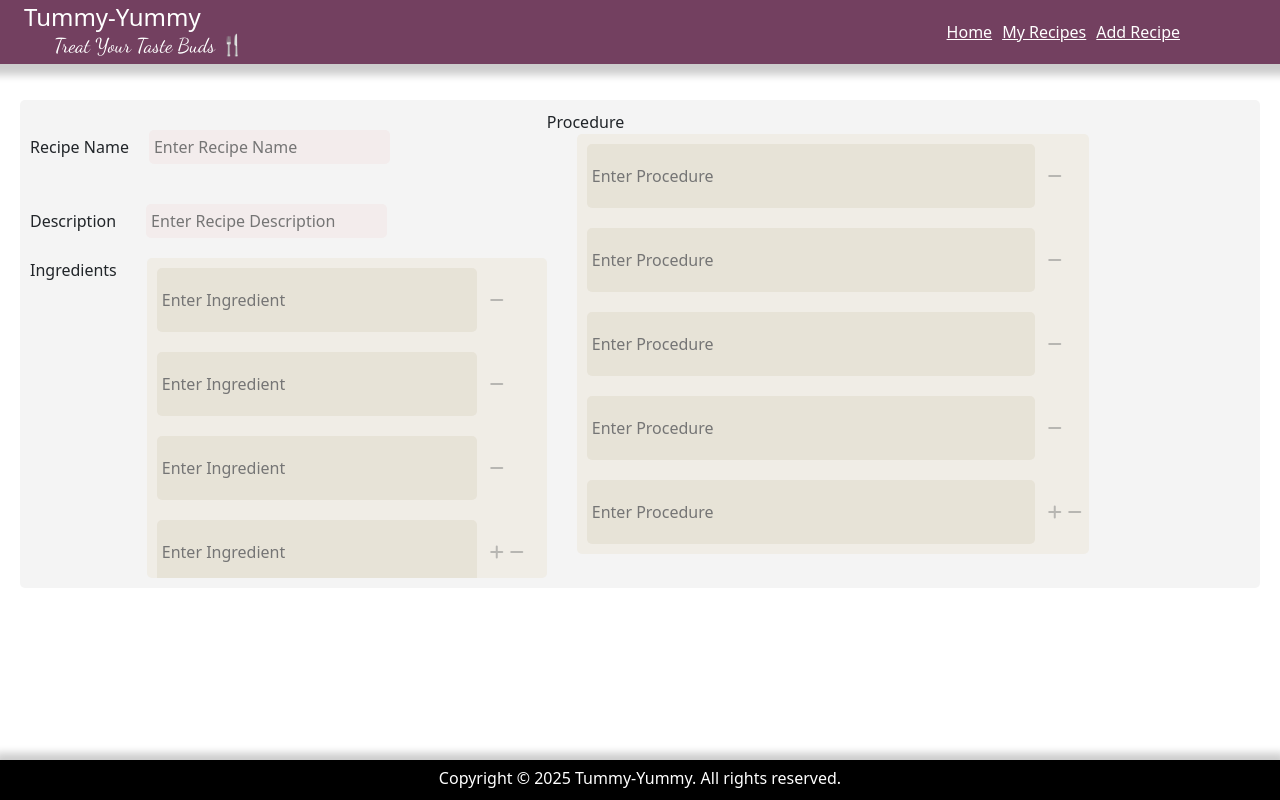
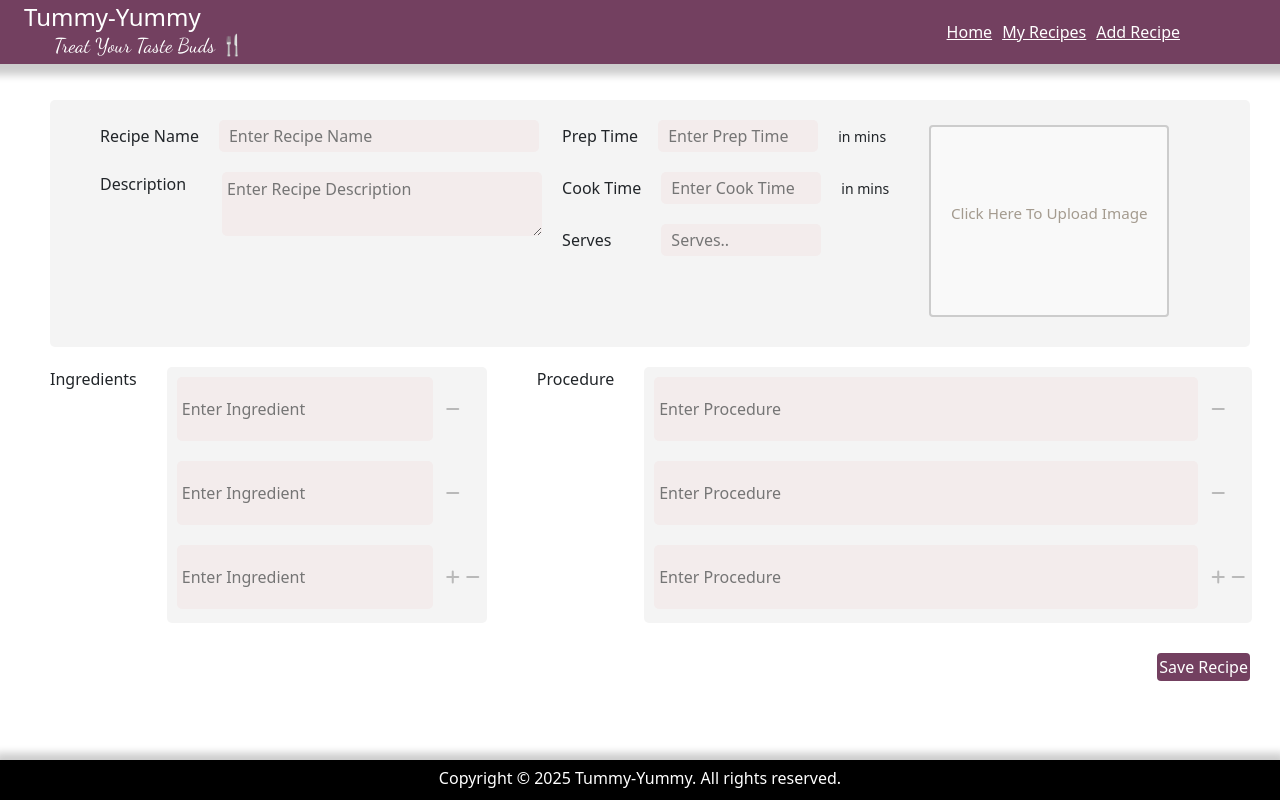
Before and after one commit to dd-1710/Recipe-Book, an Angular app in the folder Recipe-App/: page /add-recipe in a window 1280 px wide. Built offline with nearby package versions, Linux system fonts and the light colour scheme; a web font is replaced by a local one.

Commit message:
Modified Recipe Page

```diff
--- a/Recipe-App/src/pages/add-recipe/add-recipe.component.html
+++ b/Recipe-App/src/pages/add-recipe/add-recipe.component.html
@@ -1,6 +1,8 @@
-<div class="recipe_form">
-  <form [formGroup]="recipeForm" style="display: flex">
-    <div>
+<div style="padding-bottom: 50px;">
+  <form [formGroup]="recipeForm">
+    <div style="width: 1200px; margin-left: 50px" class="recipe_form">
+      <div style="display: inline-flex;padding-left: 30px;">
+        <div style="display: block">
           <div class="add_recipe_name">
             <label for="name" id="name"> Recipe Name </label>
             <input
@@ -9,15 +11,71 @@
               placeholder="Enter Recipe Name"
             />
           </div>
-      <div class="add_desc">
+
+          <div class="add_desc" style="display: inline-flex">
             <label for="description">Description</label>
-        <input
+            <textarea
               type="text"
               placeholder="Enter Recipe Description"
               formControlName="description"
+            >
+            </textarea>
+          </div>
+        </div>
+        <div style="display: inline-block">
+          <div class="add_recipe_detail">
+            <label for="name" id="name"> Prep Time </label>
+            <input
+              type="number"
+              formControlName="preptime"
+              placeholder="Enter Prep Time"
+            /><small>in mins</small>
+          </div>
+          <div class="add_recipe_detail">
+            <label for="name" id="name"> Cook Time</label>
+            <input
+              type="number"
+              formControlName="cooktime"
+              placeholder="Enter Cook Time"
+            /><small>in mins</small>
+          </div>
+          <div class="add_recipe_detail">
+            <label for="name" id="name"> Serves </label>
+            <input
+              style="margin-left: 50px"
+              type="number"
+              formControlName="serves"
+              placeholder="Serves.."
             />
           </div>
-      <div style="display: inline-flex">
+        </div>
+        <div>
+          <div class="image_section">
+            <label for="imageUpload" class="upload_box">
+              <ng-container *ngIf="previewImg; else placeholder">
+                <div class="image_wrapper">
+                  <img [src]="previewImg" alt="Uploaded Image" />
+                  <div class="edit_overlay">Click to Change Image</div>
+                </div>
+              </ng-container>
+              <ng-template #placeholder>
+                <div class="upload_text">
+                  <p>Click Here To Upload Image</p>
+                </div>
+              </ng-template>
+            </label>
+            <input
+              type="file"
+              id="imageUpload"
+              hidden
+              (change)="onImageSelected($event)"
+            />
+          </div>
+        </div>
+      </div>
+    </div>
+    <div>
+      <div class="ingredient1">
         <label for="Ingredients">Ingredients</label>
         <div
           class="add_ingredients"
@@ -34,9 +92,9 @@
               placeholder="Enter Ingredient"
               formControlName="input"
             />
-            <span [class.disabled]="!(list.get('input')?.value)">
+            <span [class.disabled]="!list.get('input')?.value">
               <i
-              *ngIf=" ingredient?.length && i === ingredient.length - 1 "
+                *ngIf="ingredient?.length && i === ingredient.length - 1"
                 class="fa-solid fa-plus"
                 (click)="addInput('ingredient')"
               ></i>
@@ -46,18 +104,14 @@
                 (click)="deleteInput(i, 'ingredient')"
               ></i>
             </span>
-
           </div>
         </div>
-      </div>
-    </div>
-    <div style="display: block;">
-
+        <div style="display: inline-flex; margin-left: 50px">
           <label for="procedure">Procedure</label>
-        <div style="overflow: auto;"
+          <div
+            style="overflow: auto"
             class="add_procedure"
             formArrayName="procedure"
-
           >
             <div
               *ngFor="let list of procedure.controls; let i = index"
@@ -69,9 +123,14 @@
                 placeholder="Enter Procedure"
                 formControlName="input"
               />
-            <span [style.cursor]="list.get('input')?.value ? 'pointer' : 'default'" [class.disabled]="!(list.get('input')?.value)">
+              <span
+                [style.cursor]="
+                  list.get('input')?.value ? 'pointer' : 'default'
+                "
+                [class.disabled]="!list.get('input')?.value"
+              >
                 <i
-              *ngIf="procedure?.length  && i === procedure.length - 1"
+                  *ngIf="procedure?.length && i === procedure.length - 1"
                   class="fa-solid fa-plus"
                   (click)="addInput('procedure')"
                 ></i>
@@ -80,13 +139,15 @@
                   class="fa-solid fa-minus"
                   (click)="deleteInput(i, 'procedure')"
                 ></i>
-
               </span>
-
             </div>
           </div>
+        </div>
+      </div>
+    </div>
+    <div class="save1">
+      <button class="save_recipe">Save Recipe</button>
+    </div>
 
-
-    </div>
   </form>
 </div>
--- a/Recipe-App/src/pages/add-recipe/add-recipe.component.scss
+++ b/Recipe-App/src/pages/add-recipe/add-recipe.component.scss
@@ -1,43 +1,60 @@
 .recipe_form {
-  //   background-color: #f4f4f4;
-  padding: 10px;
+  padding: 20px;
   margin: 20px;
   border-radius: 5px;
   background-color: #f4f4f4;
-  max-height: 40rem;
+  max-height: auto;
 }
 
 .add_recipe_name input {
   border-radius: 5px;
   outline: none;
   border: none;
-  padding: 5px;
-  margin: 20px;
+  margin: 0px 20px 20px 20px;
+  padding : 10px;
+  width: 20rem;
+  max-height: 2rem;
   background-color: rgb(243, 236, 236);
 }
 
-.recipe_form input:focus {
-  // box-shadow: 0px 2px 2px 2px rgb(115 64 96);
-}
-.add_desc input {
+.add_recipe_detail input{
   border-radius: 5px;
   outline: none;
   border: none;
-  padding: 5px;
-  margin: 20px 20px 20px 30px;
+  padding: 10px;
+  margin: 0px 20px 20px 20px;
+  width: 10rem;
+  max-height: 2rem;
   background-color: rgb(243, 236, 236);
 }
-// .add_ingredients {
-//   display: inline-block;
-// }
+
+.add_desc textarea {
+  border-radius: 5px;
+  width: 20rem;
+  height: 4rem;
+  outline: none;
+  border: none;
+  padding: 5px;
+  margin: 0px 20px 20px 36px;
+  background-color: rgb(243, 236, 236);
+  max-height: 8rem;
+}
+
+.ingredient1{
+  display: inline-flex;
+  padding-left: 50px;
+}
+
 
 .add_ingredients  {
   border-radius: 5px;
-  width: 25rem;
-  max-height: 20rem;
-  min-height: auto;
-  background-color: #f0ede6;
+  width: 20rem;
+  min-height: 16rem;
+  background-color: #f4f4f4;
   margin-left: 30px;
+  min-height: 16rem;
+  max-height: 16rem;     /* 👈 Add this */
+  overflow-y: auto;
 }
 .ingredient_input input{
   border-radius: 5px;
@@ -45,33 +62,37 @@
   border: none;
   padding: 5px;
   margin: 10px;
-  background-color: rgb(194, 183, 157,0.2);
-  width: 20rem;
+  background-color: rgb(243, 236, 236);
+  width: 16rem;
   height: 4rem;
 }
 
-.add_ingredients::-webkit-scrollbar{
+.add_ingredients::-webkit-scrollbar,.add_procedure::-webkit-scrollbar,.add_desc textarea::-webkit-scrollbar {
  width: 4px;
 }
 
-.add_ingredients::-webkit-scrollbar-thumb{
-  background-color: #c2b79d;
+.add_ingredients::-webkit-scrollbar-thumb,.add_procedure::-webkit-scrollbar-thumb,.add_desc textarea::-webkit-scrollbar-thumb {
+  background-color: #c1bebb;
   border-radius: 10px;
 }
 
-.add_ingredients::-webkit-scrollbar-track{
+.add_ingredients::-webkit-scrollbar-track, .add_procedure::-webkit-scrollbar-track,.add_desc textarea::-webkit-scrollbar-track{
   background: transparent;
 }
 
 
 
+
+
 .add_procedure  {
   border-radius: 5px;
-  width: 32rem;
-  background-color: #f0ede6;
+  width: 38rem;
+  background-color: #f4f4f4;
   margin-left: 30px;
-  max-height: 28rem;
-  min-height: auto;
+  min-height: 16rem;
+  min-height: 16rem;
+  max-height: 16rem;
+  overflow-y: auto;
 
 }
 
@@ -82,8 +103,8 @@
   border: none;
   padding: 5px;
   margin: 10px;
-  background-color: rgb(194, 183, 157,0.2);
-  width: 28rem;
+  background-color: rgb(243, 236, 236);
+  width: 34rem;
   height: 4rem;
 }
 
@@ -91,21 +112,9 @@
 .fa-solid {
   color:rgb(114, 104, 104);
   padding: 3px;
+  cursor: pointer;
 }
 
-
-.add_procedure::-webkit-scrollbar{
-  width: 4px;
- }
-
- .add_procedure::-webkit-scrollbar-thumb{
-   background-color: #c2b79d;
-   border-radius: 10px;
- }
-
- .add_procedure::-webkit-scrollbar-track{
-   background: transparent;
- }
 
 
 .disabled {
@@ -118,3 +127,89 @@
 .disabled .fa-minus {
   color: gray
 }
+
+.image_section {
+  margin: 5px 0px 10px 40px
+}
+
+.image_wrapper {
+  position: relative;
+  width: 100%;
+  height: 100%;
+}
+
+.image_wrapper img {
+  width: 100%;
+  height: 100%;
+  object-fit: cover;
+  border-radius: 10px;
+}
+
+.edit_overlay {
+  position: absolute;
+  top: 0;
+  left: 0;
+  right: 0;
+  bottom: 0;
+  background-color: rgba(0, 0, 0, 0.4);
+  color: #fff;
+  font-size: 0.9rem;
+  display: flex;
+  align-items: center;
+  justify-content: center;
+  opacity: 0;
+  border-radius: 10px;
+  transition: opacity 0.3s ease-in-out;
+}
+
+.upload_box:hover .edit_overlay {
+  opacity: 1;
+}
+
+
+.upload_box {
+  width: 15rem;
+  height: 12rem;
+  border: 2px solid #ccc;
+  background-color: #f9f9f9;
+  border-radius: 4px;
+  display: flex;
+  align-items: center;
+  justify-content: center;
+  overflow: hidden;
+  cursor: pointer;
+  transition: all 0.3s ease-in-out;
+}
+
+.upload_box:hover {
+  border-color: #ccc;
+  background-color: #f2ede4;
+}
+
+.upload_box img {
+  width: 100%;
+  height: 100%;
+  object-fit: cover;
+  border-radius: 10px;
+}
+
+.upload_text {
+  color: #a49b8f;
+  font-size: 0.95rem;
+  text-align: center;
+}
+
+.save1{
+  padding: 30px;
+
+}
+
+.save_recipe{
+  float: right;
+  color: white;
+  border-radius: 4px;
+  background-color:  rgb(115 64 96);
+  outline: none;
+  border: none;
+  padding: 2px;
+}
--- a/Recipe-App/src/pages/add-recipe/add-recipe.component.ts
+++ b/Recipe-App/src/pages/add-recipe/add-recipe.component.ts
@@ -17,6 +17,10 @@ import { CommonModule } from '@angular/common';
 })
 export class AddRecipeComponent {
   public recipeForm!: FormGroup;
+  imageUrl: any;
+  previewImg: string | null = null;
+  selectedFile: File | null = null;
+
 
   constructor(private FormBuidler: FormBuilder) {}
 
@@ -25,9 +29,12 @@ export class AddRecipeComponent {
       recipeName: ['', Validators.required],
       description: ['', Validators.required],
       ingredients: this.FormBuidler.array(
-        Array.from({ length: 4 }, () => this.createInput())
+        Array.from({ length: 3 }, () => this.createInput())
       ),
-      procedure: this.FormBuidler.array(Array.from({length:5},()=>this.createInput()))
+      procedure: this.FormBuidler.array(Array.from({length:3},()=>this.createInput())),
+      preptime : ['',Validators.required],
+      cooktime: ['',Validators.required],
+      serves: ['',Validators.required]
     });
     console.log(this.ingredient.length);
   }
@@ -69,4 +76,16 @@ export class AddRecipeComponent {
 
   }
 
+  onImageSelected(e:any){
+   const file = e.target.files[0]
+   if(file){
+    this.selectedFile = file;
+    const reader = new FileReader();
+    reader.onload = ()=>{
+      this.previewImg = reader.result as string;
+    };
+    reader.readAsDataURL(file)
+   }
+  }
+
 }
```
Lines whose indentation alone changed are shown as unchanged.
